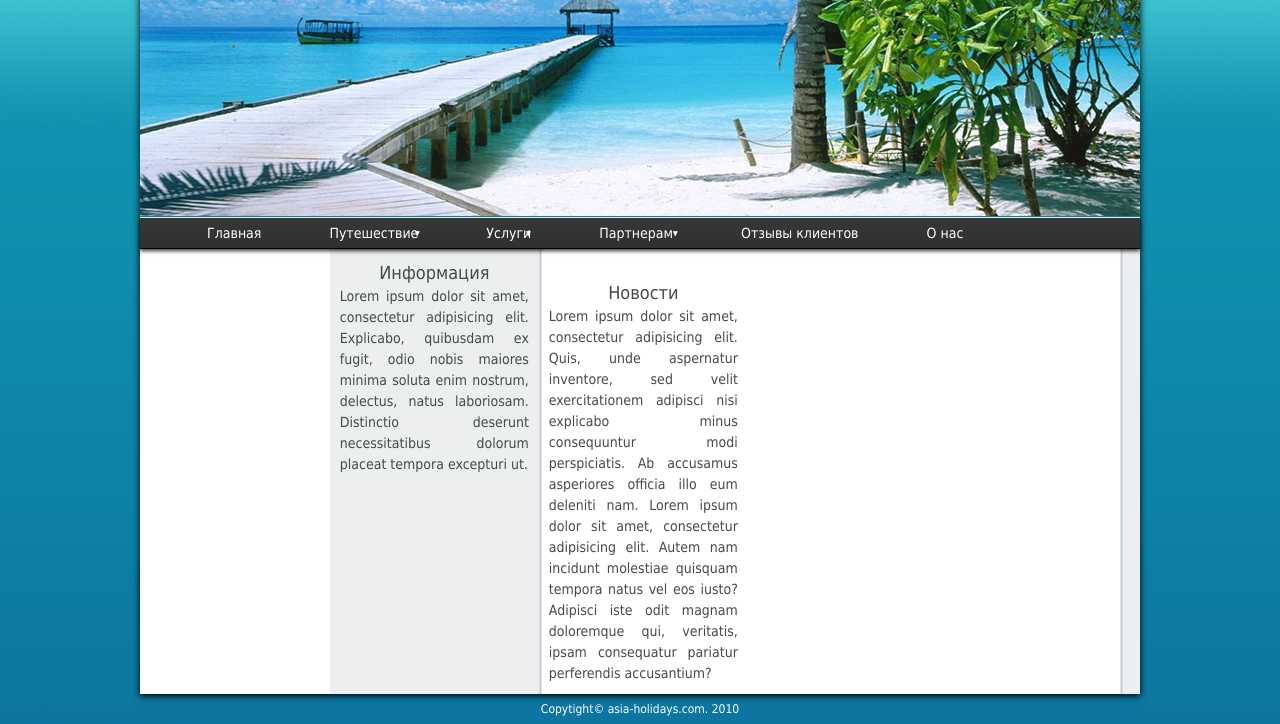
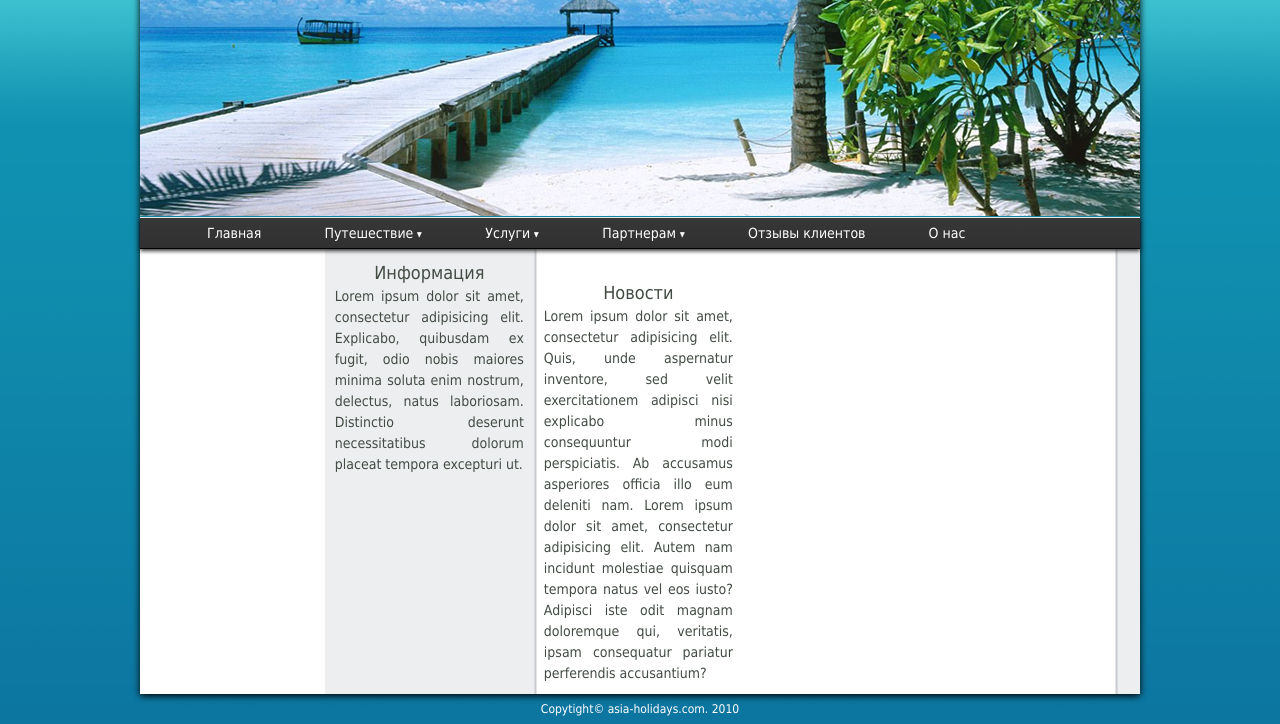
Before and after one commit to Po4tovik/po4tovik.github.io, a plain HTML site: page Homework_4/index.html in a window 1280 px wide. Shown: the part 198-922 px from the top of the page. Drawn offline with Linux system fonts and the light colour scheme.

Commit message:
fixed bug with triangles

```diff
--- a/Homework_4/css/style.css
+++ b/Homework_4/css/style.css
@@ -98,7 +98,7 @@ nav ul {
     background: -o-linear-gradient(to top, rgb(48,48,48), rgb(55,55,55));
     background: -ms-linear-gradient(to top, rgb(48,48,48), rgb(55,55,55));
     position: relative;
-    z-index: 1;    height: 30px;
+    height: 30px;
     padding-left: 57px;
     border-bottom: 1px solid black;
     box-shadow: 0 2px 4px rgba(0,0,0,0.8);
@@ -111,10 +111,11 @@ nav ul {
 
 nav ul li a {
     float: left;
+    display: inline-block;
     line-height: 30px;
     color: #fff;
     padding-left: 10px;
-    padding-right: 58px;
+    padding-right: 53px;
     font-size: 14px;
     font-family: Tahoma;
     text-decoration: none;
@@ -173,7 +174,7 @@ h3 {
 }
 
 #submenu1 {
-    left: 176px;
+    left: 171px;
 }
 
 #submenu2 {
@@ -181,7 +182,7 @@ h3 {
 }
 
 #submenu3 {
-    left: 437px;
+    left: 440px;
 }
 
 #submenu1 li a,
@@ -189,7 +190,7 @@ h3 {
 #submenu3 li a {
     margin-left: -57px;
     padding-left: 7px;
-    padding-right: 51px;
+    padding-right: 55px;
 }
 
 #menu1:hover > #submenu1 {
--- a/Homework_4/index.html
+++ b/Homework_4/index.html
@@ -30,7 +30,7 @@
             <ul>
                 <li><a href="#">Главная</a></li>
                 <li id="menu1">
-                    <a href="#">Путешествие</a>
+                    <a href="#">Путешествие <img src="img/white_triangle.png" alt=""></a>
                     <ul id="submenu1">
                         <li><a href="#">Путешествие 1</a></li>
                         <li><a href="#">Путешествие 2</a></li>
@@ -40,7 +40,7 @@
                     </ul>
                 </li>
                 <li id="menu2">
-                    <a href="#">Услуги</a>
+                    <a href="#">Услуги <img src="img/white_triangle.png" alt=""></a>
                     <ul id="submenu2">
                         <li><a href="#">Услуги 1</a></li>
                         <li><a href="#">Услуги 2</a></li>
@@ -50,7 +50,7 @@
                     </ul>
                 </li>
                 <li id="menu3">
-                    <a href="#">Партнерам</a>
+                    <a href="#">Партнерам <img src="img/white_triangle.png" alt=""></a>
                     <ul id="submenu3">
                         <li><a href="#">Партнерам 1</a></li>
                         <li><a href="#">Партнерам 2</a></li>
@@ -63,7 +63,6 @@
                 <li><a href="#">О нас</a></li>
                 <li><a href="#">Контакты</a></li>
             </ul>
-            <img style="position: absolute; top: 13px; left: 275px; z-index: 1;" src="img/white_triangles.png" alt="">
         </nav>
         <div id="container">
             <div id="info">
```
Also changed, not shown: Homework_4/img/white_triangle.png (added), Homework_4/img/white_triangles.png (deleted).
